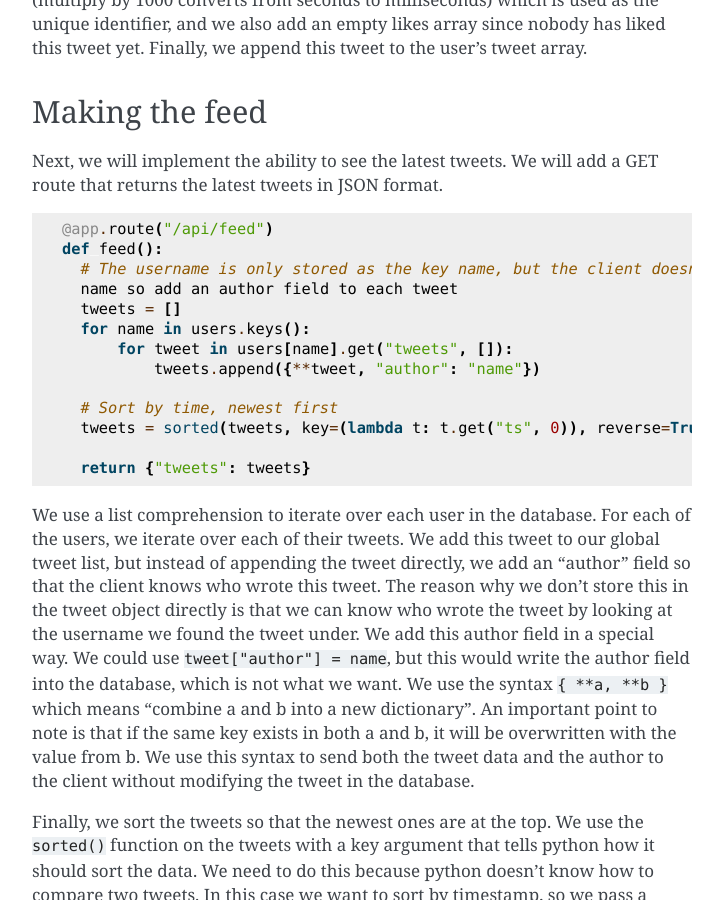
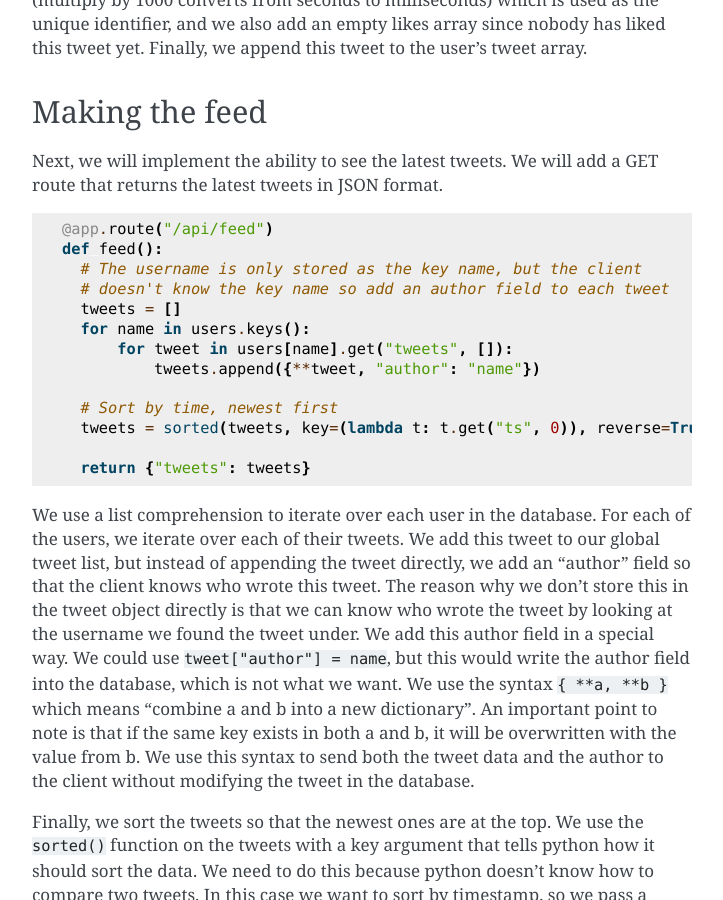
Before and after one commit to replit/replit-py, a Sphinx documentation site: the page built from docs/web_tutorial.rst, in a window 1280 px wide and 900 px high, scrolled down 6889 px. Shown: the whole window, without its empty margins (388-1111 px from the left). Built offline with Sphinx 7.4.7, drawn with Linux system fonts in a browser that asks for light colours.

Commit message:
Fix bad comment formatting

```diff
--- a/docs/web_tutorial.rst
+++ b/docs/web_tutorial.rst
@@ -341,8 +341,8 @@ that returns the latest tweets in JSON format.
 
   @app.route("/api/feed")
   def feed():
-    # The username is only stored as the key name, but the client doesn't know the key
-    name so add an author field to each tweet
+    # The username is only stored as the key name, but the client
+    # doesn't know the key name so add an author field to each tweet
     tweets = []
     for name in users.keys():
         for tweet in users[name].get("tweets", []):
```
